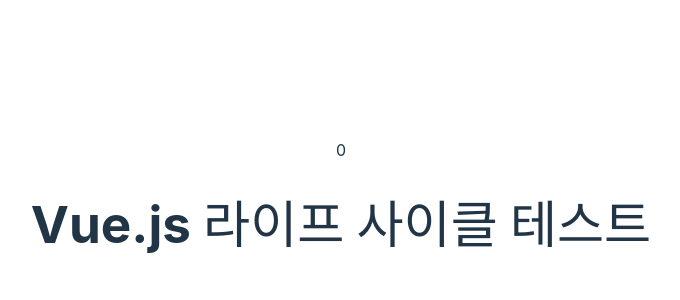
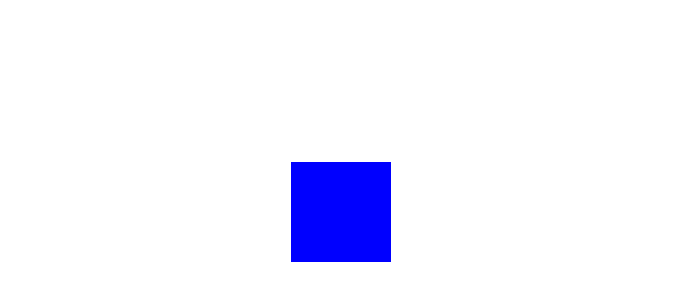
Before and after one commit to kidchang93/compTest, a Vue app in the folder vue/vue-basic/: page / in a window 1280 px wide. Shown: the part 188-488 px from the top of the page, without its empty margins (299-979 px from the left). Built offline with nearby package versions, Linux system fonts and the light colour scheme.

Commit message:
조건부 렌더링

```diff
--- a/vue/vue-basic/index.html
+++ b/vue/vue-basic/index.html
@@ -1,10 +1,10 @@
-<!doctype html>
+<!DOCTYPE html>
 <html lang="en">
   <head>
     <meta charset="UTF-8" />
     <link rel="icon" type="image/svg+xml" href="/vite.svg" />
     <meta name="viewport" content="width=device-width, initial-scale=1.0" />
-    <title>Vite + Vue</title>
+    <title>VueLifeCycleTest</title>
   </head>
   <body>
     <div id="app"></div>
--- a/vue/vue-basic/src/App.vue
+++ b/vue/vue-basic/src/App.vue
@@ -1,34 +1,45 @@
 <template>
-  <div>{{ count }}</div>
-  <h1>Vue.js 라이프 사이클 테스트</h1>
+  <div>
+    <!-- <div v-if="isVisible" class="red"></div>
+    <div v-if="isVisible == true" class="blue"></div>
+    <div v-else="false" class="black"></div> -->
+
+    <!-- <div v-if="count > 1" class="red"></div>
+    <div class="blue"></div> -->
+    <!-- <button @click="count++">증가</button>
+    <button @click="count--">감소</button> -->
+
+    <div v-show="isVisible" class="red"></div>
+    <div v-show="!isVisible" class="blue"></div>
+    <div v-if="isVisible" class="black"></div>
+  </div>
 </template>
 
 <script>
 export default {
   data() {
     return {
+      isVisible: false,
       count: 0,
     };
-  },
-  beforeCreate() {
-    console.log("LifeCycle is beforeCreate: ", this.count);
-  },
-  created() {
-    console.log("LifeCycle is Created: ", this.count);
-    this.test();
-  },
-  // beforeMount() {
-  //   console.log("LifeCycle is beforeMount", document.querySelector("h1"));
-  // },
-  // mounted() {
-  //   console.log("LifeCycle is mounted", document.querySelector("h1"));
-  // },
-  methods: {
-    test() {
-      console.log("함수 호출");
-    },
   },
 };
 </script>
 
-<style lang="scss" scoped></style>
+<style scoped>
+.red {
+  width: 100px;
+  height: 100px;
+  background-color: red;
+}
+.blue {
+  width: 100px;
+  height: 100px;
+  background-color: blue;
+}
+.black {
+  width: 100px;
+  height: 100px;
+  background-color: black;
+}
+</style>
```
